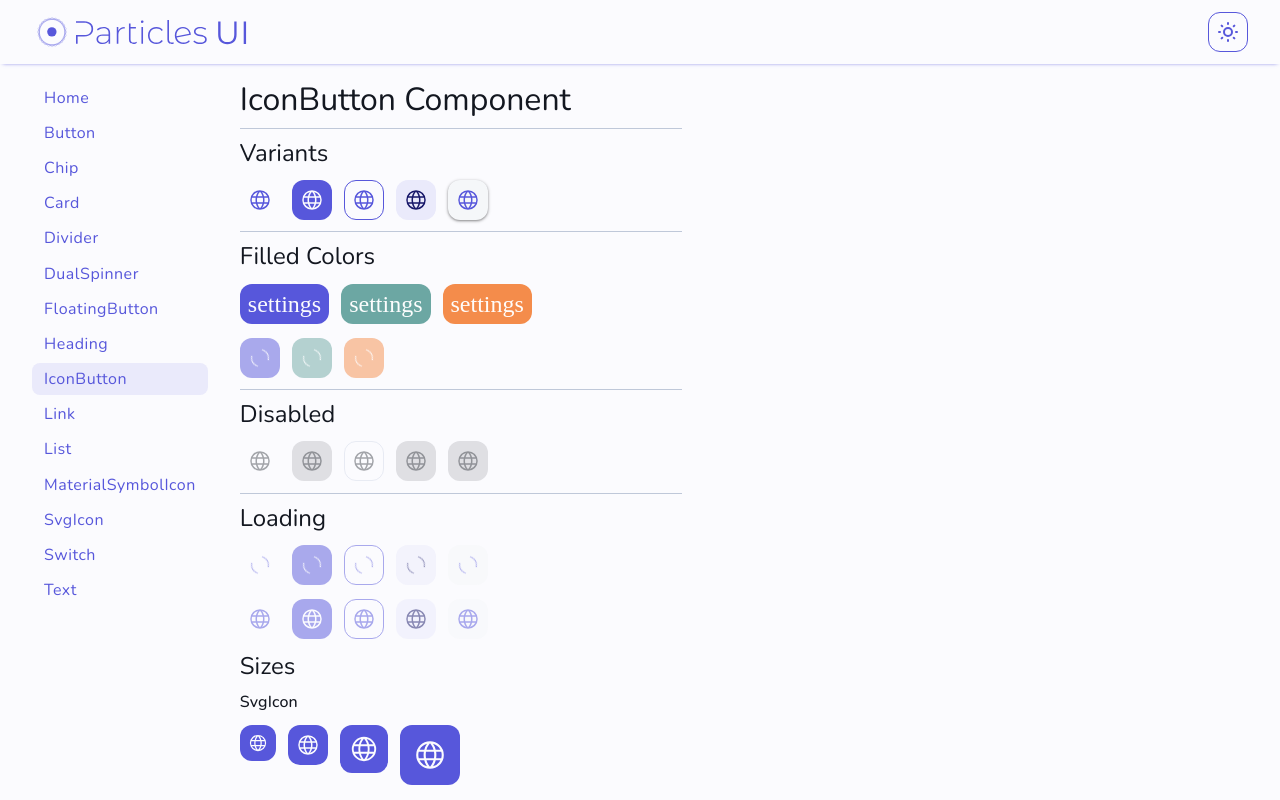
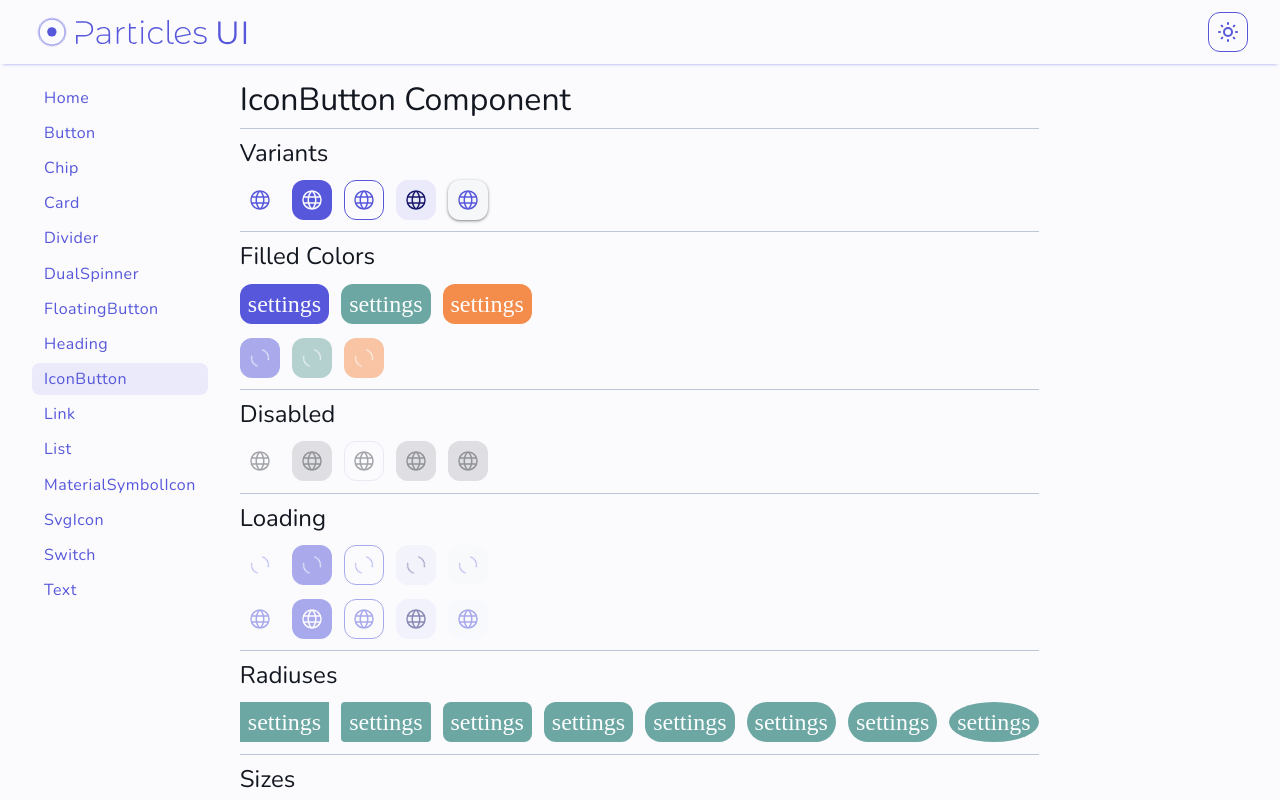
Before and after one commit to Linkerin/particles-ui, a Next.js app: page /docs/components/icon-button in a window 1280 px wide. Shown: the top 800 px of the page. Built offline with nearby package versions, Linux system fonts and the light colour scheme.

Commit message:
UPD: unified radius prop

```diff
--- a/app/_components/Button/Button.module.scss
+++ b/app/_components/Button/Button.module.scss
@@ -309,10 +309,3 @@
 @each $size in ('xs', 'sm', 'md', 'lg', 'xl') {
   @include size($size);
 }
-
-// radiuses
-@each $radius, $_ in var.$radiuses {
-  :where(.radius-#{$radius}) {
-    border-radius: var(--pui-radius-#{$radius});
-  }
-}
--- a/app/_components/Button/Button.tsx
+++ b/app/_components/Button/Button.tsx
@@ -4,8 +4,9 @@ import { forwardRef } from 'react';
 import classNames from 'classnames';
 
 import DualSpinner from '@/app/_components/DualSpinner/DualSpinner';
-import { ButtonBaseProps, RadiusType } from '@/app/_lib/types';
+import { ButtonBaseProps } from '@/app/_lib/types';
 
+import radiusStyles from '../../styles/particles-ui/util-classes/border-radius.module.scss';
 import styles from './Button.module.scss';
 
 export interface ButtonProps extends ButtonBaseProps {
@@ -56,7 +57,7 @@ const Button = forwardRef<HTMLButtonElement, ButtonProps>(function Button(
         styles[variant],
         styles[color],
         styles[size],
-        styles[`radius-${radius}`],
+        radiusStyles[radius],
         { [styles.loading]: isLoading },
         { [styles.leftIcon]: !!leftIcon || (isLoading && !noLoadingSpinner) },
         {
--- a/app/_lib/types.ts
+++ b/app/_lib/types.ts
@@ -5,7 +5,7 @@ export interface ButtonBaseProps extends ButtonElementProps {
   color?: 'primary' | 'secondary' | 'tertiary';
   isLoading?: boolean;
   noLoadingSpinner?: boolean;
-  radius?: RadiusType;
+  radius?: Radius;
   size?: SizesType;
 }
 
@@ -31,7 +31,7 @@ export type PuiJustifyContent = Extract<
   | 'space-evenly'
 >;
 
-export type RadiusType = SizesType | 'full' | 'round' | 'none';
+export type Radius = SizesType | 'full' | 'round' | 'none';
 
 export type ColorModeType = (typeof COLOR_MODES)[number];
 
--- a/app/interface/Logo/Logo.module.scss
+++ b/app/interface/Logo/Logo.module.scss
@@ -4,4 +4,8 @@
   height: 2.5rem;
   width: fit-content;
   min-width: 180px;
+
+  &:hover {
+    color: var(--pui-primary-darker);
+  }
 }
--- a/app/interface/Pages/IconButtonDocsPage.tsx
+++ b/app/interface/Pages/IconButtonDocsPage.tsx
@@ -190,6 +190,67 @@ function IconButtonDocsPage() {
           noLoadingSpinner
         />
       </DemoContainer>
+      <Divider />
+      <Heading variant="h6">Radiuses</Heading>
+      <DemoContainer>
+        <IconButton
+          aria-label="Small material icon"
+          icon={<MaterialSymbolIcon icon="settings" />}
+          variant="filled"
+          color="secondary"
+          radius="none"
+        />
+        <IconButton
+          aria-label="Medium material icon"
+          icon={<MaterialSymbolIcon icon="settings" />}
+          variant="filled"
+          color="secondary"
+          radius="xs"
+        />
+        <IconButton
+          aria-label="Large material icon"
+          icon={<MaterialSymbolIcon icon="settings" />}
+          variant="filled"
+          color="secondary"
+          radius="sm"
+        />
+        <IconButton
+          aria-label="Small material icon"
+          icon={<MaterialSymbolIcon icon="settings" />}
+          variant="filled"
+          color="secondary"
+          radius="md"
+        />
+        <IconButton
+          aria-label="Medium material icon"
+          icon={<MaterialSymbolIcon icon="settings" />}
+          variant="filled"
+          color="secondary"
+          radius="lg"
+        />
+        <IconButton
+          aria-label="Large material icon"
+          icon={<MaterialSymbolIcon icon="settings" />}
+          variant="filled"
+          color="secondary"
+          radius="xl"
+        />
+        <IconButton
+          aria-label="Large material icon"
+          icon={<MaterialSymbolIcon icon="settings" />}
+          variant="filled"
+          color="secondary"
+          radius="full"
+        />
+        <IconButton
+          aria-label="Large material icon"
+          icon={<MaterialSymbolIcon icon="settings" />}
+          variant="filled"
+          color="secondary"
+          radius="round"
+        />
+      </DemoContainer>
+      <Divider />
       <Heading variant="h6">Sizes</Heading>
       <Heading as="h3" variant="subtitle-md">
         SvgIcon
--- a/app/styles/particles-ui/_colors.scss
+++ b/app/styles/particles-ui/_colors.scss
@@ -44,6 +44,7 @@ $-color-scheme: (
     'black': #000000,
     'white': #ffffff,
     'primary': $primary,
+    'primary-darker': map.get($primary-palette, 'primary-40'),
     'primary-container': map.get($primary-palette, 'primary-90'),
     'primary-container-low': map.get($primary-palette, 'primary-95'),
     'primary-state': color.mix(#000, $primary, 16%),
@@ -51,6 +52,7 @@ $-color-scheme: (
       func.on-color($primary, $primary-palette, 'primary-99', 'primary-20'),
     'on-primary-container': map.get($primary-palette, 'primary-25'),
     'secondary': $secondary,
+    'secondary-darker': map.get($secondary-palette, 'secondary-40'),
     'secondary-container': map.get($secondary-palette, 'secondary-90'),
     'secondary-container-low': map.get($secondary-palette, 'secondary-95'),
     'secondary-state': color.mix(#000, $secondary, 16%),
@@ -63,6 +65,7 @@ $-color-scheme: (
       ),
     'on-secondary-container': map.get($secondary-palette, 'secondary-25'),
     'tertiary': $tertiary,
+    'tertiary-darker': map.get($tertiary-palette, 'tertiary-40'),
     'tertiary-container': map.get($tertiary-palette, 'tertiary-90'),
     'tertiary-container-low': map.get($tertiary-palette, 'tertiary-95'),
     'tertiary-state': color.mix(#000, $tertiary, 16%),
@@ -101,16 +104,19 @@ $-color-scheme: (
     'black': #000000,
     'white': #ffffff,
     'primary': map.get($primary-palette-dark, 'primary-80'),
+    'primary-darker': map.get($primary-palette-dark, 'primary-70'),
     'primary-container': map.get($primary-palette-dark, 'primary-30'),
     'primary-container-low': map.get($primary-palette-dark, 'primary-20'),
     'on-primary': map.get($primary-palette-dark, 'primary-20'),
     'on-primary-container': map.get($primary-palette-dark, 'primary-80'),
     'secondary': map.get($secondary-palette-dark, 'secondary-80'),
+    'secondary-darker': map.get($secondary-palette-dark, 'secondary-70'),
     'secondary-container': map.get($secondary-palette-dark, 'secondary-30'),
     'secondary-container-low': map.get($secondary-palette-dark, 'secondary-20'),
     'on-secondary': map.get($secondary-palette-dark, 'secondary-20'),
     'on-secondary-container': map.get($secondary-palette-dark, 'secondary-80'),
     'tertiary': map.get($tertiary-palette-dark, 'tertiary-80'),
+    'tertiary-darker': map.get($tertiary-palette-dark, 'tertiary-70'),
     'tertiary-container': map.get($tertiary-palette-dark, 'tertiary-30'),
     'tertiary-container-low': map.get($tertiary-palette-dark, 'tertiary-20'),
     'on-tertiary': map.get($tertiary-palette-dark, 'tertiary-20'),
--- /dev/null
+++ b/app/styles/particles-ui/util-classes/border-radius.module.scss
@@ -0,0 +1,10 @@
+@use '../variables' as var;
+
+/// Adds classes for the following 'radius' properties support:
+/// 'none', 'xs', 'sm', 'md', 'lg', 'xl', 'full', 'round'
+///
+@each $radius, $value in var.$radiuses {
+  :where(.#{$radius}) {
+    border-radius: var(--pui-radius-#{$radius}, $value);
+  }
+}
```
Also changed, not shown: app/_components/Chip/Chip.module.scss (+0 -8 lines), app/_components/Chip/Chip.tsx (+5 -4 lines), app/interface/Pages/ButtonDocsPage.tsx (+28 -0 lines), app/interface/Pages/ChipDocsPage.tsx (+30 -2 lines).
